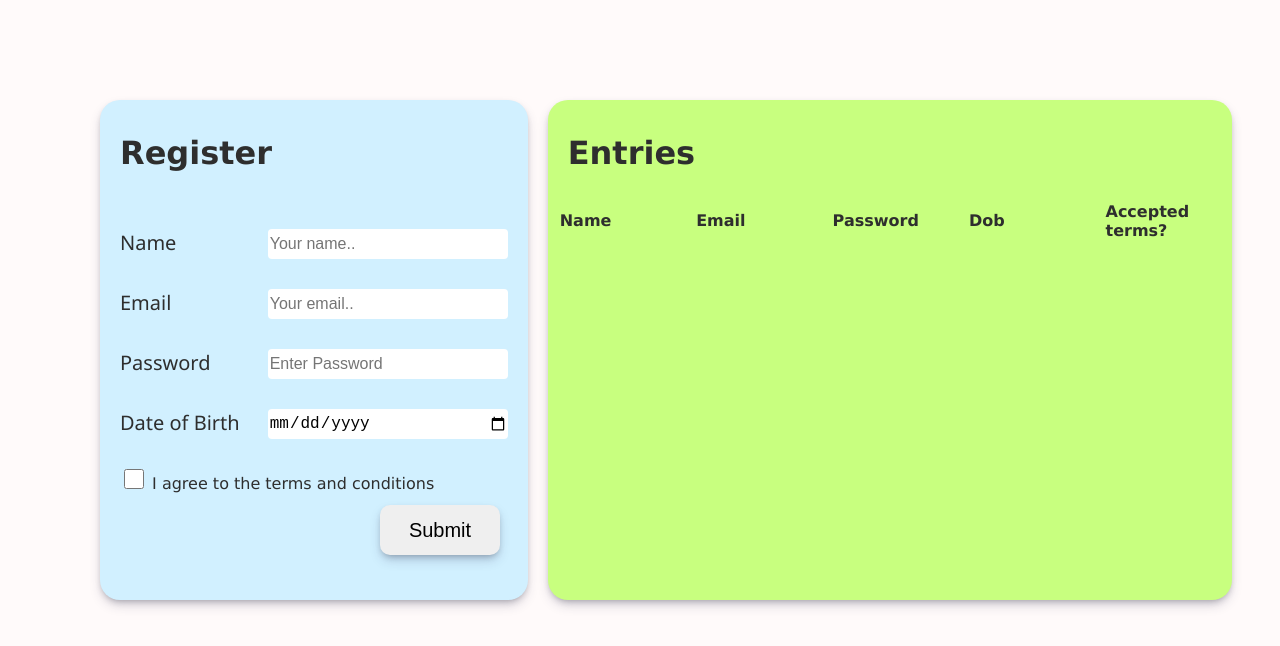
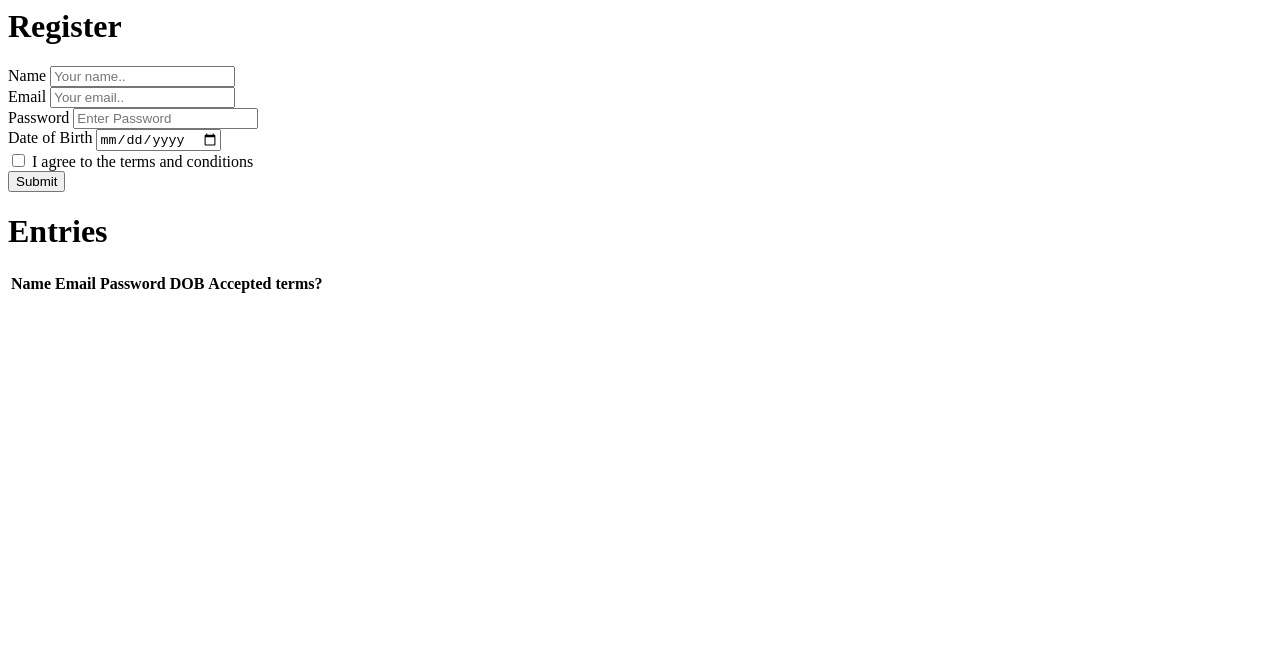
Before and after one commit to kshitijv256/project_folio, a website: page registration.html in a window 1280 px wide. Drawn offline with Linux system fonts and the light colour scheme.

Commit message:
Form edited

```diff
--- a/registration.html
+++ b/registration.html
@@ -2,109 +2,6 @@
 
 <head>
   <title>Form Validation</title>
-  <style>
-    body{
-    background-color: #fffafa;
-    color: #2e2e2e;
-    font-family: 'Lucida Sans', 'Lucida Sans Regular', 'Lucida Grande', 'Lucida Sans Unicode', Geneva, Verdana, sans-serif;
-    font-size: 14px;
-    line-height: 1.42857143;
-    margin: 0;
-    align-items: center;
-}
-
-#main{
-    margin: 100px 100px;
-    display: flex;
-    flex-direction: row;
-    justify-content: center;
-    height: 500px;
-    width: 90%;
-}
-
-#main h1{
-    padding-top: 10px;
-    padding-left: 20px;
-    font-size: 32px;
-}
-
-#form-box{
-    background-color: rgb(209, 240, 255);
-    display: flex;
-    flex-direction: column;
-    justify-content: flex-start;
-    align-items: left;
-    border-radius: 20px;
-    height: 500px;
-    width: 500px;
-    box-shadow: rgba(50, 50, 93, 0.25) 0px 6px 12px -2px, rgba(0, 0, 0, 0.3) 0px 3px 7px -3px;
-}
-
-.inputs{
-    display: flex;
-    flex-direction: row;
-    justify-content: space-between;
-    align-items: left;
-    padding-left: 20px;
-    padding-right: 20px;
-    padding-top: 30px;
-
-    font-family: 'Segoe UI', Tahoma, Geneva, Verdana, sans-serif;
-    font-size: 20px;
-}
-.inputs input{
-    width: 240px;
-    height: 30px;
-    border: 0;
-    border-radius: 4px;
-    box-sizing: border-box;
-    font-size: 16px;
-}
-
-#agree{
-    padding-left: 20px;
-    padding-top: 20px;
-    font-size: 16px;
-}
-#agree input{
-    margin-top: 10px;
-    width: 20px;
-    height: 20px;
-    border: 1px solid #ccc;
-    border-radius: 4px;
-}
-
-#submit{
-    margin-left: 280px;
-    margin-top: 10px;
-    font-size: 20px;
-    height: 50px;
-    width: 120px;
-    border: 0;
-    border-radius: 10px;
-    box-shadow: rgba(50, 50, 93, 0.25) 0px 6px 12px -2px, rgba(0, 0, 0, 0.3) 0px 3px 7px -3px;
-}
-
-#table-box{
-    margin : 0 20px;
-    background-color: rgb(200, 255, 127);
-    display: flex;
-    flex-direction: column;
-    justify-content: flex-start;
-    align-items: left;
-    border-radius:20px;
-    height: 500px;
-    width: 800px;
-    box-shadow: rgba(50, 50, 93, 0.25) 0px 6px 12px -2px, rgba(0, 0, 0, 0.3) 0px 3px 7px -3px;
-}
-
-td,th{
-    padding-left: 10px;
-    width: 100px;
-    text-align: left;
-}
-
-  </style>
 </head>
 
 <body>
@@ -147,136 +44,6 @@ td,th{
       </div>
   </div>
 
-
-  <script>
-let element = (id) => document.getElementById(id);
-
-  let classes = (classes) => document.getElementsByClassName(classes);
-
-  let user_entries = [];
-
-  function fillTable(){
-      let obj = localStorage.getItem("user_entries");
-      if(obj){
-          user_entries = JSON.parse(obj);
-      }else{
-          user_entries = [];
-      }
-      return user_entries;
-  }
-  user_entries = fillTable();
-
-  let username = element("name"),
-    email = element("email"),
-    password = element("password"),
-    tc = element("tc"),
-    dob = element("dob");
-
-  let errormsg = classes("errormsg");
-
-  let form = element("form");
-
-  function verify(elem,message,cnd){
-      if(cnd){
-          elem.style.border = "2px solid red";
-          elem.setCustomValidity(message);
-          elem.reportValidity();
-      }else{
-          elem.style.border = "2px solid green";
-          elem.setCustomValidity('');
-
-      }
-  }
-
-  function checkDOB(){
-      let age = new Date().getFullYear() - new Date(dob.value).getFullYear();
-      if(age < 18 || age>55){
-          return false;
-      }else{
-          return true;
-      }
-  }
-  let message_name = "Username must be at least 3 characters long";
-  let message_email = "Email must be valid";
-  let message_agree = "You must agree to the terms and conditions";
-  let message_dob = "You age must be between 18 and 55 to continue";
-
-  username.addEventListener("input", (e) => {
-      let cond_name = username.value.length < 3;
-      e.preventDefault();
-      verify(username,message_name,cond_name);
-  });
-
-  email.addEventListener("input", (e) => {
-      let cond_email = !(email.value.includes("@") && email.value.includes("."));
-      e.preventDefault();
-      verify(email,message_email,cond_email);
-  });
-
-  dob.addEventListener("input", (e) => {
-      let cond_dob = !checkDOB();
-      e.preventDefault();
-      verify(dob,message_dob,cond_dob);
-  });
-  tc.addEventListener("input", (e) => {
-      let cond_agree = !tc.checked;
-      e.preventDefault();
-      verify(tc,message_agree,cond_agree);
-  });
-
-  function makeObject(){
-      let check = false;
-      if(tc.checked){
-          check = true;
-      }
-      let obj = {
-          name: username.value,
-          email: email.value,
-          password: password.value,
-          dob: dob.value,
-          checked: check
-      }
-      return obj;
-  }
-
-
-  function displayTable(){
-      let table = element("user-table");
-      let entries = user_entries;
-      let str = `<tr>
-                      <th>Name</th>
-                      <th>Email</th>
-                      <th>Password</th>
-                      <th>Dob</th>
-                      <th>Accepted terms?</th>
-                  </tr>\n`;
-      for(let i=0;i<entries.length;i++){
-          str += `<tr>
-                      <td>${entries[i].name}</td>
-                      <td>${entries[i].email}</td>
-                      <td>${entries[i].password}</td>
-                      <td>${entries[i].dob}</td>
-                      <td>${entries[i].checked}</td>
-                  </tr>\n`;
-      }
-      table.innerHTML = str;
-  }
-
-  form.addEventListener("submit", (e) => {
-      let cond_agree= !tc.checked;
-      e.preventDefault();
-      if (!cond_agree) {
-          let obj = makeObject();
-          user_entries.push(obj);
-          localStorage.setItem("user_entries", JSON.stringify(user_entries));
-      }
-      displayTable();
-  });
-  window.onload = (event) => {
-      displayTable();
-  };
-
-  </script>
 </body>
 
 </html>
```
